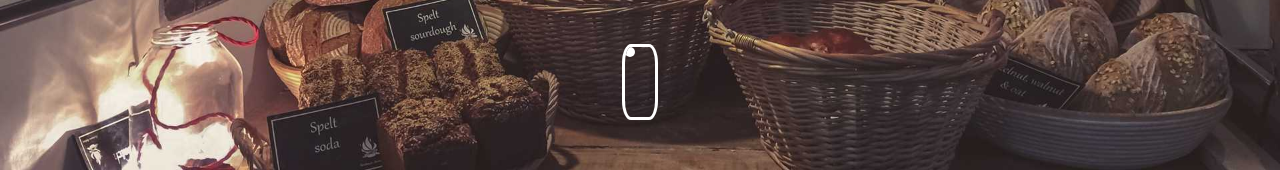
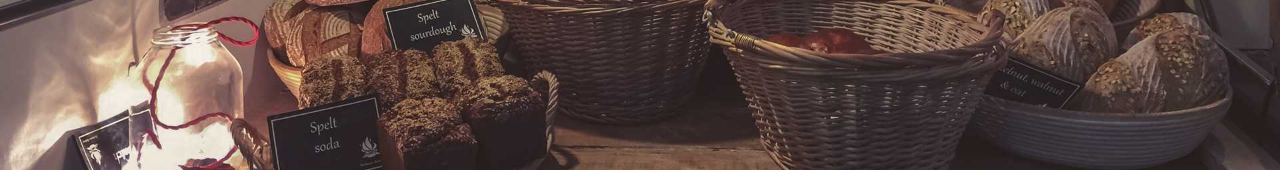
Before and after one commit to nadd5/Bakery-Landing-Page, a plain HTML site: page index.html in a window 1280 px wide. Shown: the part 592-762 px from the top of the page. Drawn offline with nearby package versions, Linux system fonts and the light colour scheme; a web font is replaced by a local one.

Commit message:
bakery site

```diff
--- a/index.html
+++ b/index.html
@@ -57,9 +57,9 @@
                 <a id="abt" href="#about">Learn More</a>
                 <a id="cont" href="#contact">Contact Us</a>
             </div>
-            <div id="hover">
+            <!-- <div id="hover">
                 <div id="ball"></div>
-            </div>
+            </div> -->
         </div>
     </div>
     <div id="about">
```
